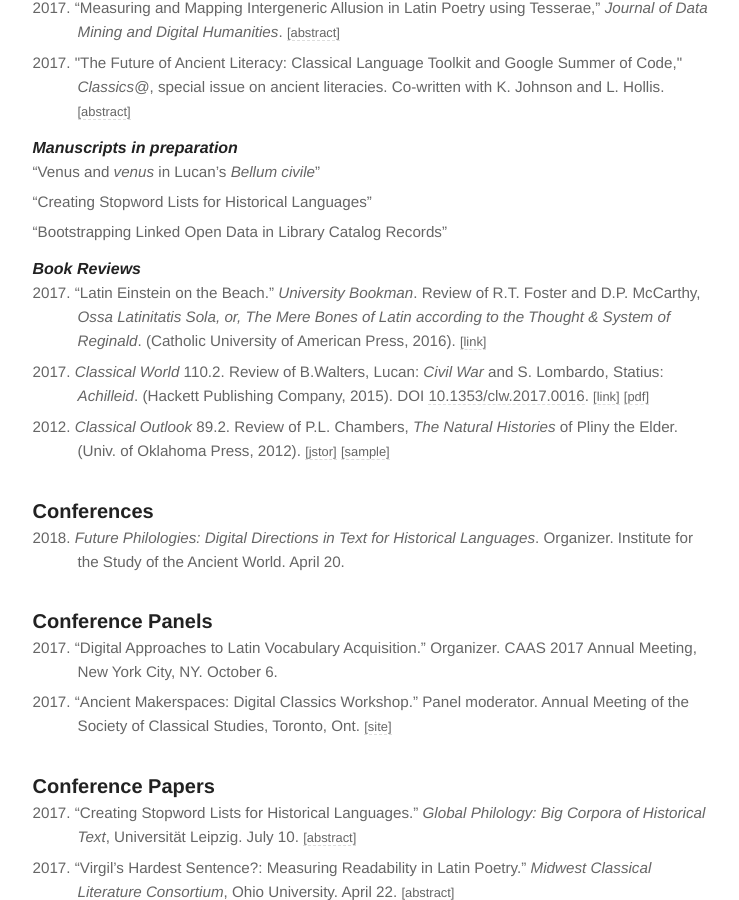
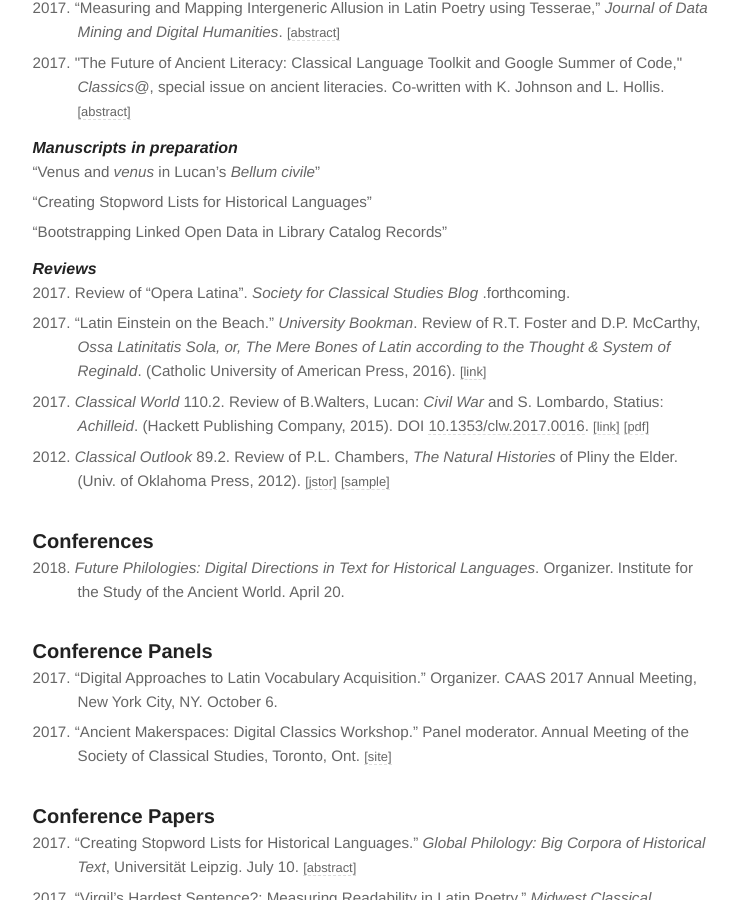
Before and after one commit to diyclassics/diyclassics.github.io, a Jekyll site: the page built from cv.md, in a window 1280 px wide and 900 px high, scrolled down 877 px. Shown: the whole window, without its empty margins (265-1004 px from the left). Built offline with Jekyll 4.4.1, drawn with Linux system fonts in a browser that asks for light colours.

Commit message:
Update cv

```diff
--- a/cv.md
+++ b/cv.md
@@ -45,8 +45,9 @@
 - "Creating Stopword Lists for Historical Languages"
 - "Bootstrapping Linked Open Data in Library Catalog Records"
 
-#### Book Reviews
+#### Reviews
 
+- 2017\. Review of "Opera Latina". *Society for Classical Studies Blog* .forthcoming.
 - 2017\. "Latin Einstein on the Beach." *University Bookman*. Review of R.T. Foster and D.P. McCarthy, *Ossa Latinitatis Sola, or, The Mere Bones of Latin according to the Thought & System of Reginald*. (Catholic University of American Press, 2016). [[link]](http://www.kirkcenter.org/index.php/bookman/article/latin-einstein-on-the-beach/){:.cv-link}
 - 2017\. *Classical World* 110.2. Review of B.Walters, Lucan: *Civil War* and S. Lombardo, Statius: *Achilleid*. (Hackett Publishing Company, 2015). DOI [10.1353/clw.2017.0016](https://doi.org/10.1353/clw.2017.0016). [[link]](http://muse.jhu.edu/article/648015){:.cv-link} [[pdf]](http://muse.jhu.edu/article/648015/pdf){:.cv-link}
 - 2012\. *Classical Outlook* 89.2. Review of P.L. Chambers, *The Natural Histories* of Pliny the Elder. (Univ. of Oklahoma Press, 2012). [[jstor]](https://www.jstor.org/stable/43940167){:.cv-link} [[sample]](../pliny-review){:.cv-link}
@@ -189,6 +190,15 @@
 --->
 
 <!---
+
+### Professional Organizations
+
+- Society for Classical Studies
+- Classical Association of the Atlantic States
+
+--->
+
+<!---
 ### Outreach
 
 - 2013\. Nu School Classics. Introduction for preschoolers to the Greek alphabet with storytelling and art projects. Amazing Magic Beans Learning Center. Sunnyside, NY.
```
